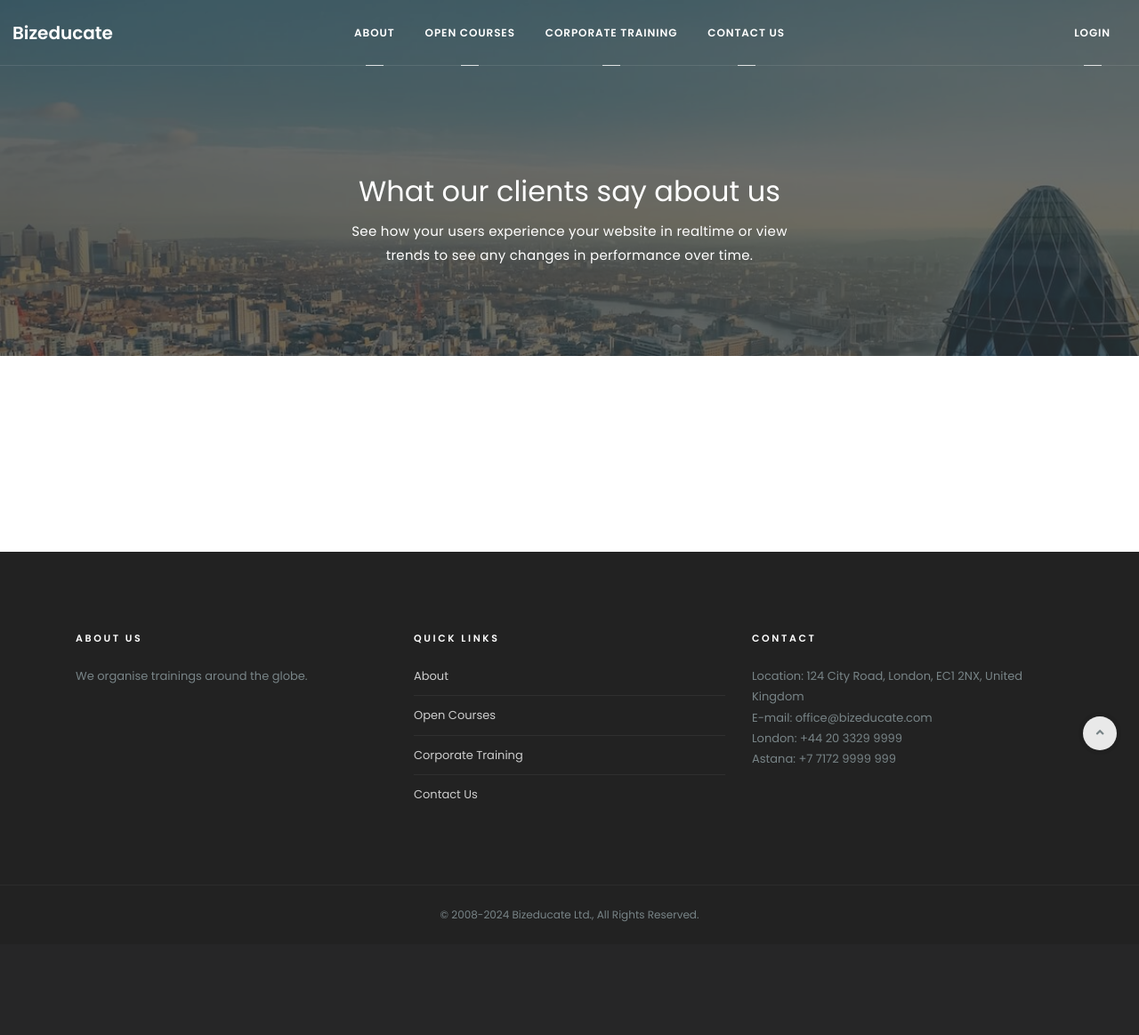
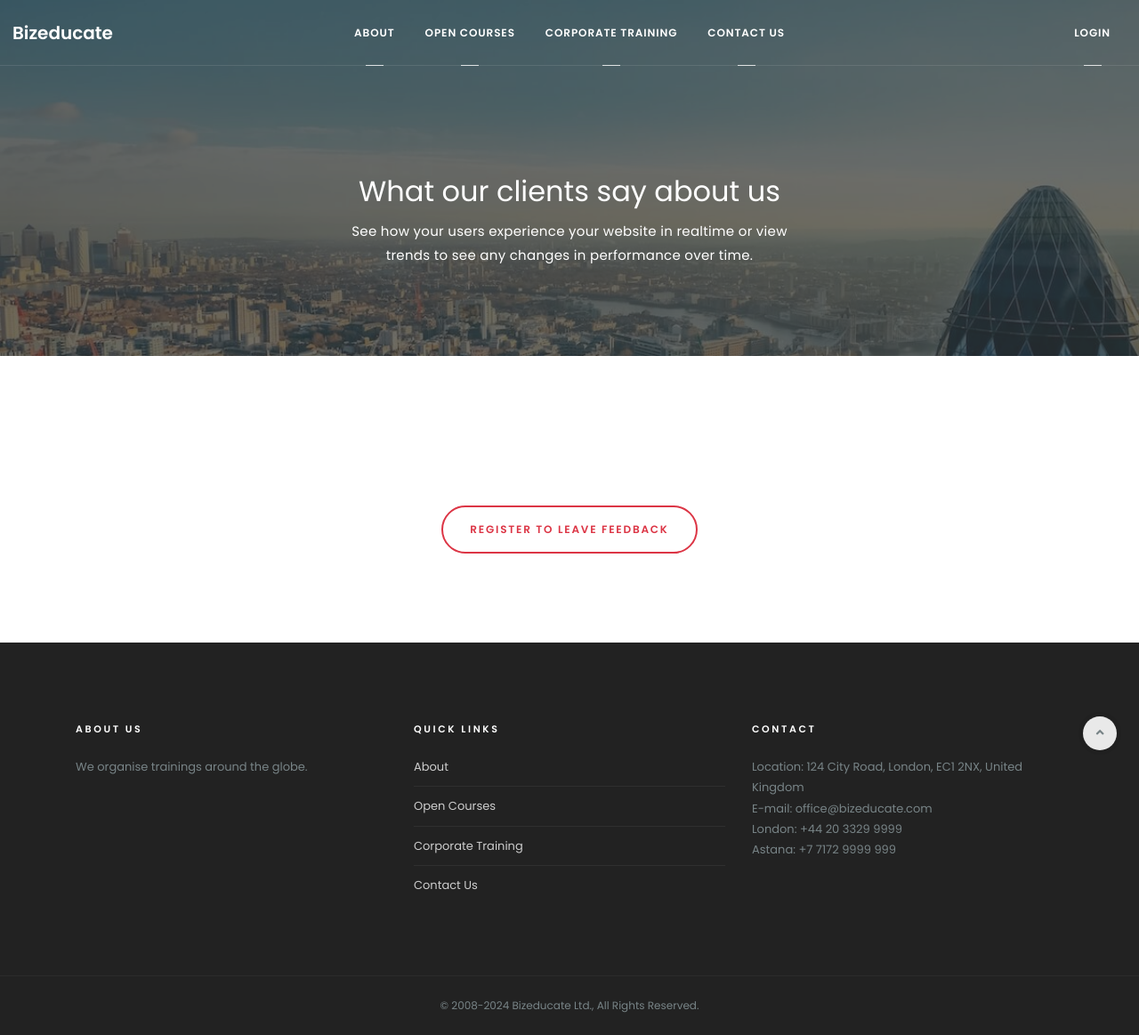
Before and after one commit to MaksymUK/bizeducate_app, a Django app: page /testimonials/ in a window 1280 px wide. Shown: the whole page at 89% size. Before the commit the page ends 1036 px from the top, so only its background shows below. Run offline with Django 4.2, Linux system fonts and the light colour scheme; data that the repository does not hold is empty; some libraries are stand-ins or nearby versions; some web fonts are replaced.

Commit message:
add button to leave feedback or register

```diff
--- a/templates/website/testimonial_list.html
+++ b/templates/website/testimonial_list.html
@@ -44,9 +44,25 @@
         </div>
       </div>
     </div>
+
     {% block pagination %}
       {% include "includes/pagination.html" %}
     {% endblock %}
+
+    {% if user.is_authenticated %}
+    <div class="row mt-5">
+      <div class="col-md-12 m-auto text-center">
+        <p><a class="btn btn-circle btn-outline-danger" href="{% url "website:testimonial-create" %}">LEAVE FEEDBACK</a>
+      </div>
+    </div>
+    {% else %}
+      <div class="row mt-5">
+        <div class="col-md-12 m-auto text-center">
+          <p><a class="btn btn-circle btn-outline-danger" href="{% url "website:author-create" %}">Register to leave feedback</a>
+        </div>
+      </div>
+    {% endif %}
+
   </section>
   <!-- Testimonial list end -->
 
```
